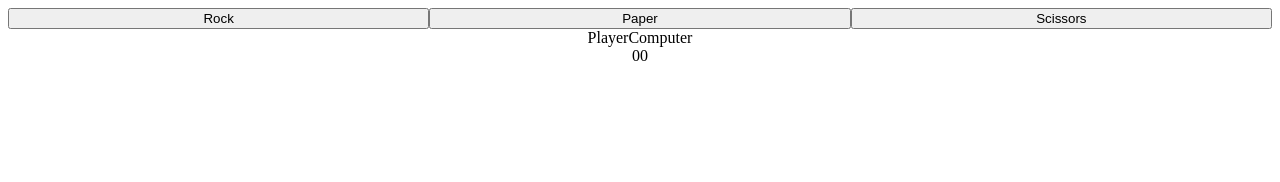
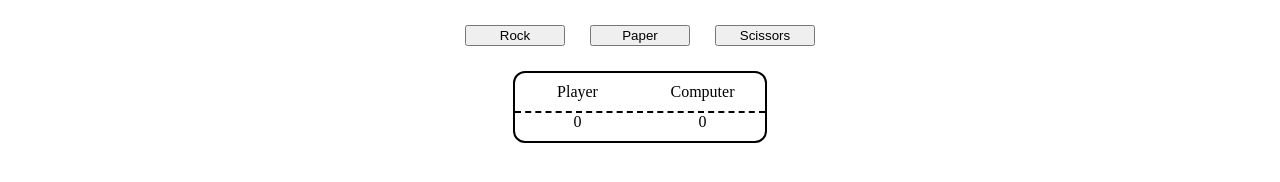
Before and after one commit to roydyck/rockpaperscissor, a plain HTML site: page index.html in a window 1280 px wide. Drawn offline with Linux system fonts and the light colour scheme.

Commit message:
Add borders and whitespace

```diff
--- a/styles.css
+++ b/styles.css
@@ -1,23 +1,39 @@
 .container {
     display: flex;
     justify-content: center;
+    gap: 25px;
+    margin: 25px 0;
 }
 
 .button {
     flex: 1;
+    max-width: 100px;
 }
 
 #resultsContainer {
     display: flex;
     flex-direction: column;
+    width: 250px;
+    margin: auto;
+    padding: 10px 0;
+    border: 2px solid black;
+    border-radius: 12px;
 }
 
 #resultsHeader {
     display: flex;
     justify-content: center;
+    gap: 25px;
+    padding-bottom: 10px;
+    border-bottom: 2px dashed black;
+}
+
+#resultsHeader div {
+    width: 100px;
+    text-align: center;
 }
 
 #results {
     display: flex;
-    justify-content: center;
+    justify-content: space-around;
 }
```
